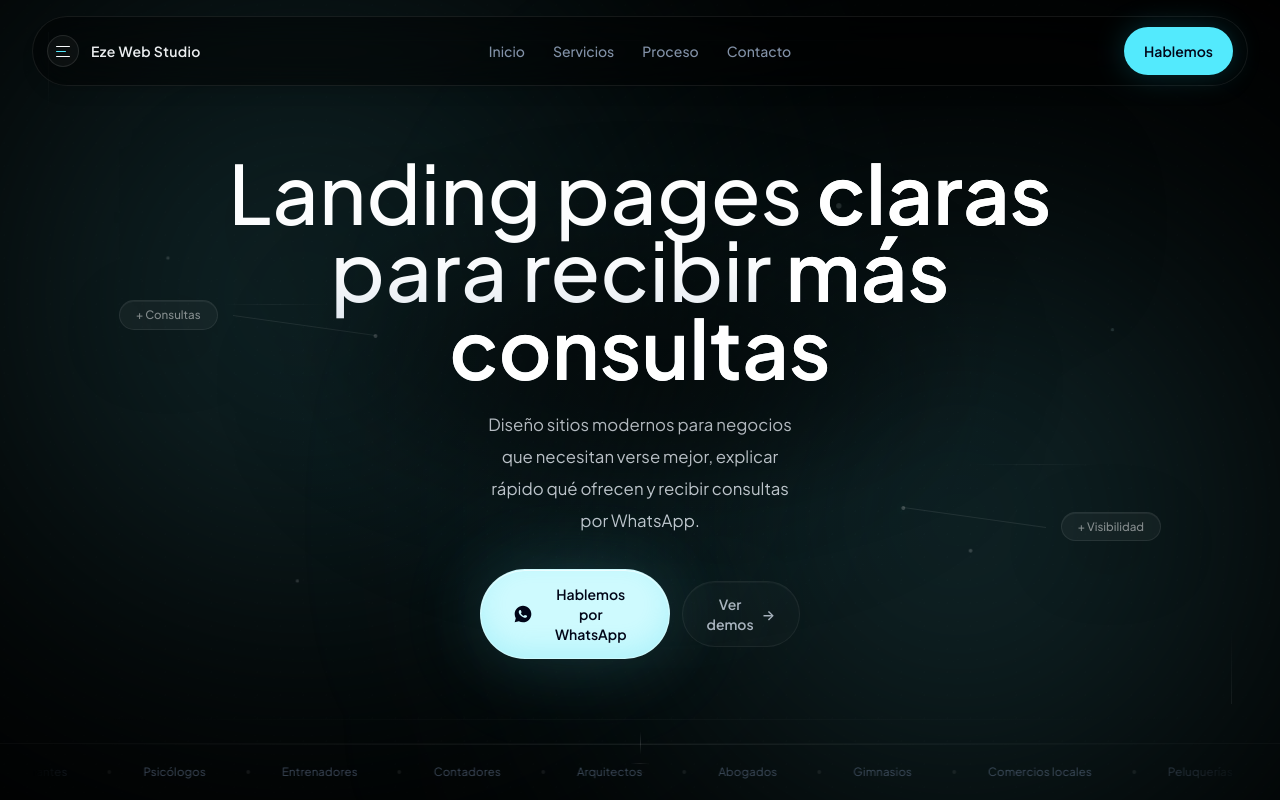
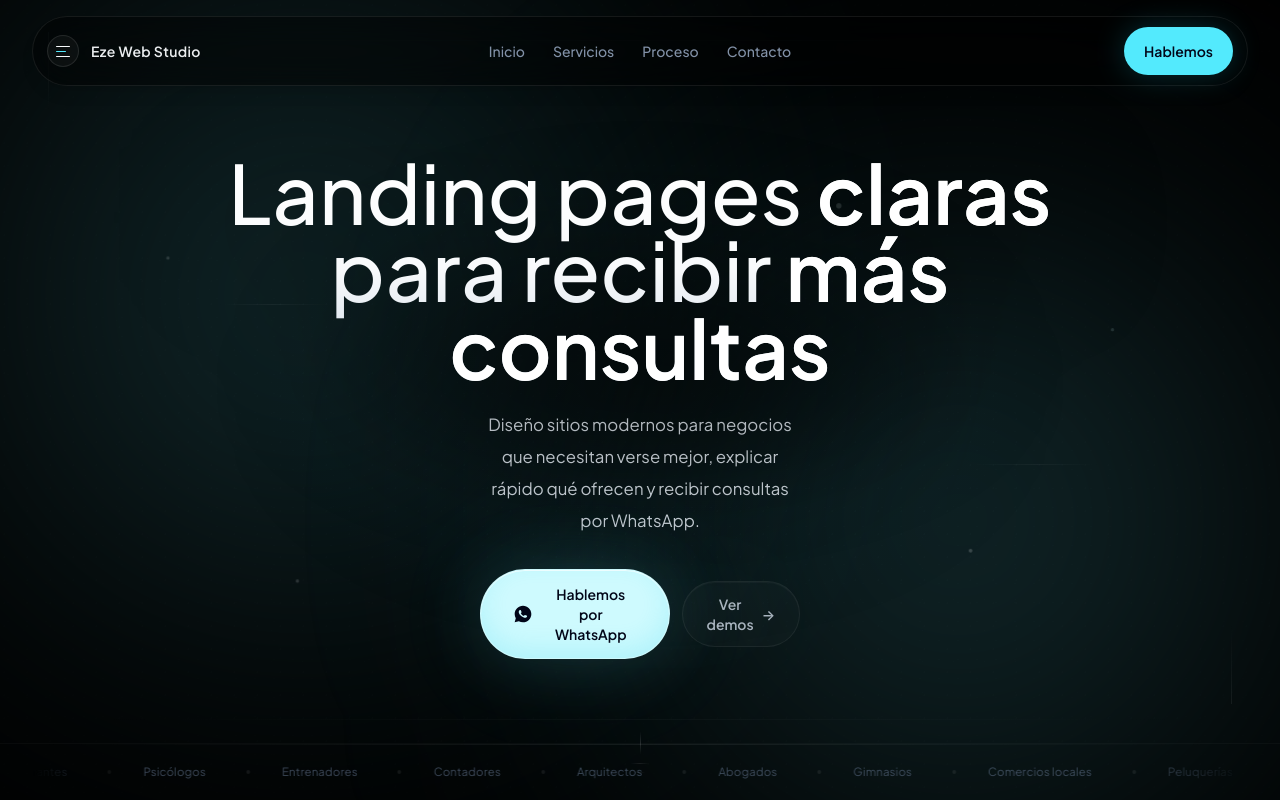
Before and after one commit to ezexgonzalez/eze-web-studio, a React (Vite) app: page / in a window 1280 px wide. Shown: the top 800 px of the page. Built offline with nearby package versions, Linux system fonts and the light colour scheme.

Commit message:
finish hero

```diff
--- a/src/components/sections/HeroSection.jsx
+++ b/src/components/sections/HeroSection.jsx
@@ -1,23 +1,6 @@
 import { siteConfig } from "../../data/siteConfig";
 import { getContactUrls } from "../../utils/contactUrls";
 import { RiWhatsappFill } from "react-icons/ri";
-
-const sideTags = {
-  left: [
-    {
-      label: "+ Consultas",
-      className: "lg:absolute lg:left-[8%] lg:top-[32%]",
-      lineClassName: "left-full top-1/2 ml-4 w-36 rotate-[8deg] origin-left",
-    },
-  ],
-  right: [
-    {
-      label: "+ Visibilidad",
-      className: "lg:absolute lg:right-[8%] lg:top-[68%]",
-      lineClassName: "right-full top-1/2 mr-4 w-36 rotate-[8deg] origin-right",
-    },
-  ],
-};
 
 const categories = [
   "Peluquerías",
@@ -55,28 +38,6 @@ function HeroAmbientEffects() {
       <span className="hero-sparkle hero-sparkle-d absolute right-[24%] bottom-[31%] hidden h-1 w-1 rounded-full bg-white/70 sm:block" />
       <span className="hero-sparkle hero-sparkle-e absolute right-[34%] top-[25%] hidden h-1.5 w-1.5 rounded-full bg-cyan-50/60 lg:block" />
       <div className="hero-noise absolute inset-0 opacity-[0.04] mix-blend-overlay" />
-    </div>
-  );
-}
-
-function SideTag({ tag, align = "left" }) {
-  const dotPosition =
-    align === "right"
-      ? "left-0 -translate-x-1/2"
-      : "right-0 translate-x-1/2";
-
-  return (
-    <div
-      className={`hidden items-center justify-center rounded-[100px] border border-white/[0.08] bg-white/[0.04] px-4 py-2 text-[0.72rem] font-medium leading-none text-white/48 shadow-[0_18px_70px_rgba(0,0,0,0.2),inset_0_1px_0_rgba(255,255,255,0.055)] backdrop-blur-2xl lg:flex ${tag.className}`}
-    >
-      <span
-        className={`absolute h-px border-t border-white/[0.085] ${tag.lineClassName}`}
-      >
-        <span
-          className={`absolute top-0 h-1 w-1 -translate-y-1/2 rounded-full bg-white/20 shadow-[0_0_14px_rgba(103,232,249,0.14)] ${dotPosition}`}
-        />
-      </span>
-      {tag.label}
     </div>
   );
 }
@@ -136,12 +97,6 @@ function HeroSection() {
       <HeroAmbientEffects />
 
       <div className="relative z-20 grid w-full flex-1 items-center gap-10 px-6 pb-[100px] pt-[6.75rem] motion-safe:animate-[hero-fade-up_700ms_ease-out_both] motion-reduce:animate-none sm:px-8 sm:pb-[100px] sm:pt-[7.25rem] lg:grid-cols-[minmax(13rem,1fr)_minmax(0,50rem)_minmax(13rem,1fr)] lg:gap-16 lg:px-16 lg:pb-[100px] lg:pt-[7rem] xl:grid-cols-[minmax(18rem,1fr)_minmax(0,52rem)_minmax(18rem,1fr)] xl:gap-24 xl:px-24">
-            <div className="z-20 hidden h-full min-h-[30rem] lg:relative lg:col-start-1 lg:block">
-              {sideTags.left.map((tag) => (
-                <SideTag key={tag.label} tag={tag} />
-              ))}
-            </div>
-
             <div className="relative z-20 isolate mx-auto w-full max-w-[50rem] text-center lg:col-start-2 [@media(min-width:1024px)_and_(max-height:700px)]:-translate-y-8">
               <div
                 aria-hidden="true"
@@ -195,16 +150,6 @@ function HeroSection() {
               </div>
             </div>
 
-            <div className="z-20 hidden h-full min-h-[30rem] lg:relative lg:col-start-3 lg:block">
-              {sideTags.right.map((tag) => (
-                <SideTag
-                  align="right"
-                  key={tag.label}
-                  tag={tag}
-                />
-              ))}
-            </div>
-
           <div className="pointer-events-none absolute inset-x-0 bottom-6 z-10 hidden justify-center lg:flex">
             <ScrollSignal />
           </div>
```
